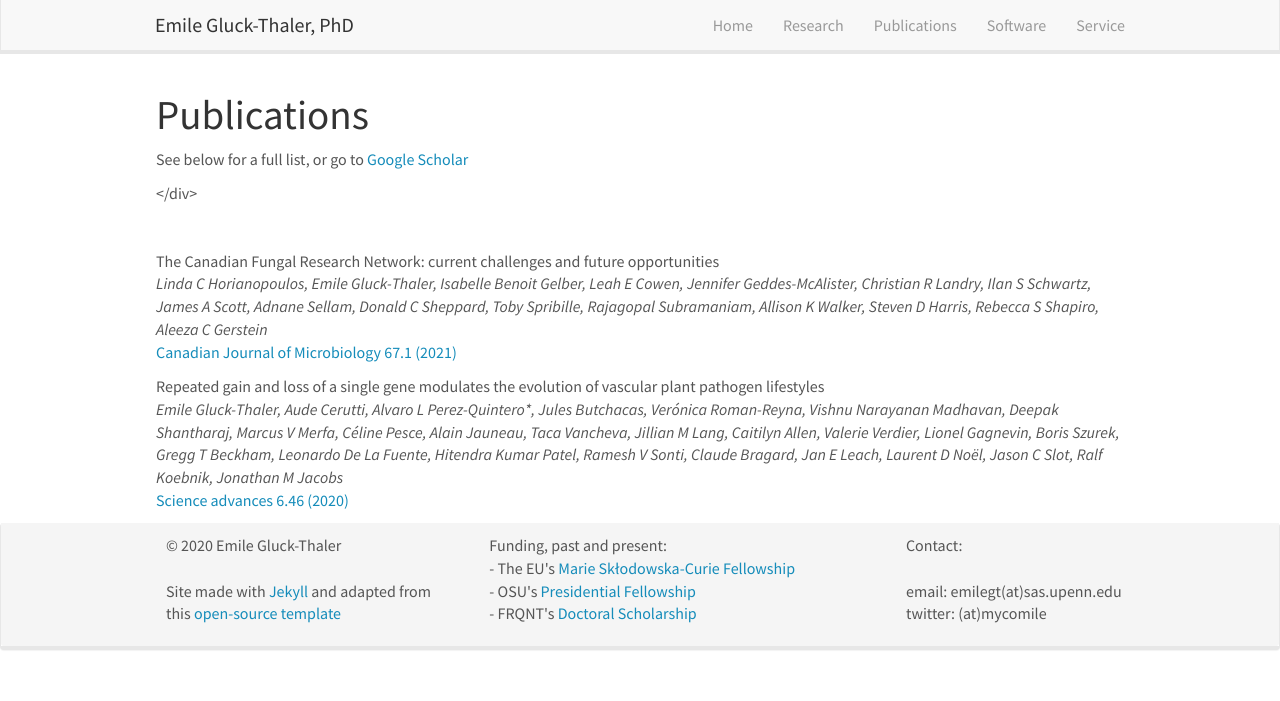
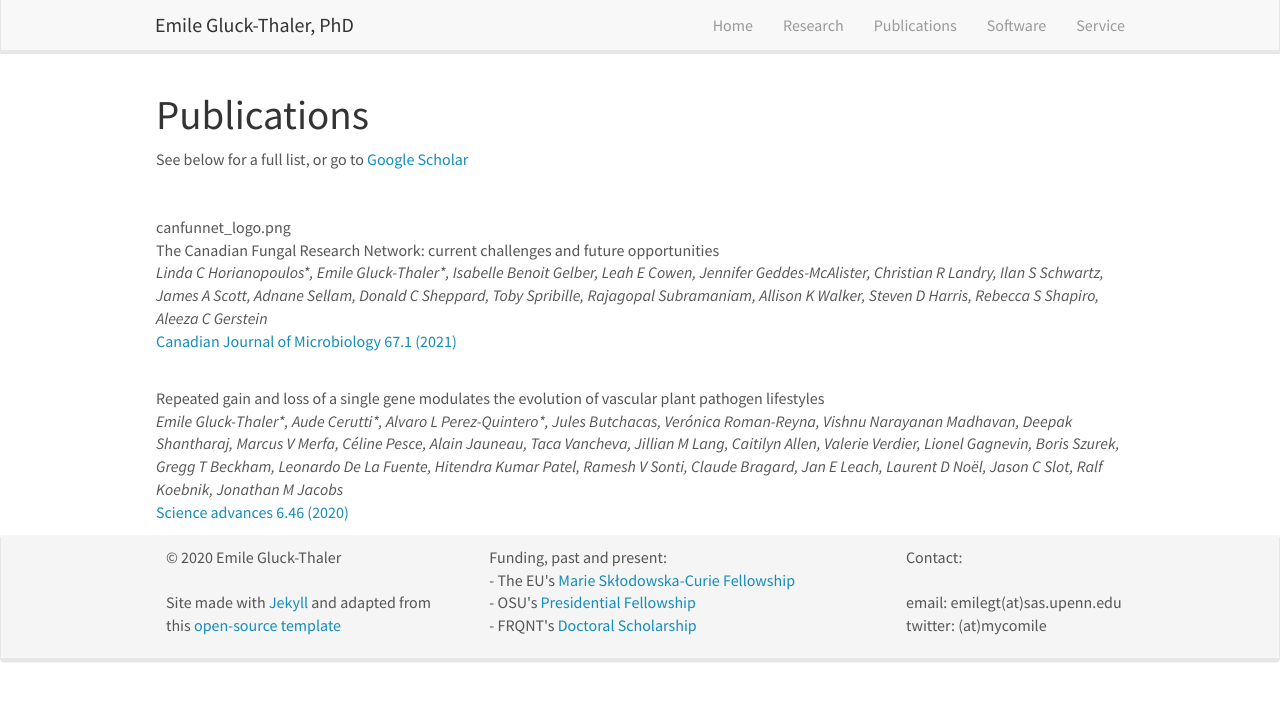
Before and after one commit to guidopuccetti/guidopuccetti.github.io, a Jekyll site: the page built from _pages/publications.md, in a window 1280 px wide. Shown: the top 701 px of the page. Built offline with Jekyll 4.4.1, drawn with Linux system fonts in a browser that asks for light colours; nearby versions of some CDN libraries.

Commit message:
publications update

```diff
--- a/_data/publist.yml
+++ b/_data/publist.yml
@@ -1,7 +1,7 @@
 - title: "The Canadian Fungal Research Network: current challenges and future opportunities"
-  image:
+  image: canfunnet_logo.png
   description:
-  authors: Linda C Horianopoulos*, Emile Gluck-Thaler*, Isabelle Benoit Gelber, Leah E Cowen, Jennifer Geddes-McAlister, Christian R Landry, Ilan S Schwartz, James A Scott, Adnane Sellam, Donald C Sheppard, Toby Spribille, Rajagopal Subramaniam, Allison K Walker, Steven D Harris, Rebecca S Shapiro, Aleeza C Gerstein
+  authors: Linda C Horianopoulos\*, Emile Gluck-Thaler\*, Isabelle Benoit Gelber, Leah E Cowen, Jennifer Geddes-McAlister, Christian R Landry, Ilan S Schwartz, James A Scott, Adnane Sellam, Donald C Sheppard, Toby Spribille, Rajagopal Subramaniam, Allison K Walker, Steven D Harris, Rebecca S Shapiro, Aleeza C Gerstein
   link:
     url: https://cdnsciencepub.com/doi/full/10.1139/cjm-2020-0263
     display:  Canadian Journal of Microbiology 67.1 (2021)
@@ -11,7 +11,7 @@
 - title: "Repeated gain and loss of a single gene modulates the evolution of vascular plant pathogen lifestyles"
   image:
   description:
-  authors: Emile Gluck-Thaler*, Aude Cerutti*, Alvaro L Perez-Quintero*, Jules Butchacas, Verónica Roman-Reyna, Vishnu Narayanan Madhavan, Deepak Shantharaj, Marcus V Merfa, Céline Pesce, Alain Jauneau, Taca Vancheva, Jillian M Lang, Caitilyn Allen, Valerie Verdier, Lionel Gagnevin, Boris Szurek, Gregg T Beckham, Leonardo De La Fuente, Hitendra Kumar Patel, Ramesh V Sonti, Claude Bragard, Jan E Leach, Laurent D Noël, Jason C Slot, Ralf Koebnik, Jonathan M Jacobs
+  authors: Emile Gluck-Thaler\*, Aude Cerutti\*, Alvaro L Perez-Quintero\*, Jules Butchacas, Verónica Roman-Reyna, Vishnu Narayanan Madhavan, Deepak Shantharaj, Marcus V Merfa, Céline Pesce, Alain Jauneau, Taca Vancheva, Jillian M Lang, Caitilyn Allen, Valerie Verdier, Lionel Gagnevin, Boris Szurek, Gregg T Beckham, Leonardo De La Fuente, Hitendra Kumar Patel, Ramesh V Sonti, Claude Bragard, Jan E Leach, Laurent D Noël, Jason C Slot, Ralf Koebnik, Jonathan M Jacobs
   link:
     url: https://advances.sciencemag.org/content/6/46/eabc4516?utm_campaign=toc_advances_2020-11-13&et_rid=154055526&et_cid=3558120
     display:  Science advances 6.46 (2020)
--- a/_pages/publications.md
+++ b/_pages/publications.md
@@ -11,12 +11,11 @@
 
 See below for a full list, or go to [Google Scholar](https://scholar.google.com/citations?user=0CQpHksAAAAJ&hl=en&oi=ao)
 
-</div>
-
 <p> &nbsp; </p>
 
 {% for publi in site.data.publist %}
 
+  {{ publi.image }} <br />
   {{ publi.title }} <br />
   <em>{{ publi.authors }} </em><br /><a href="{{ publi.link.url }}">{{ publi.link.display }}</a>
 
```
Also changed, not shown: images/publications/canfunnet_logo.png (added), 2 other files.
